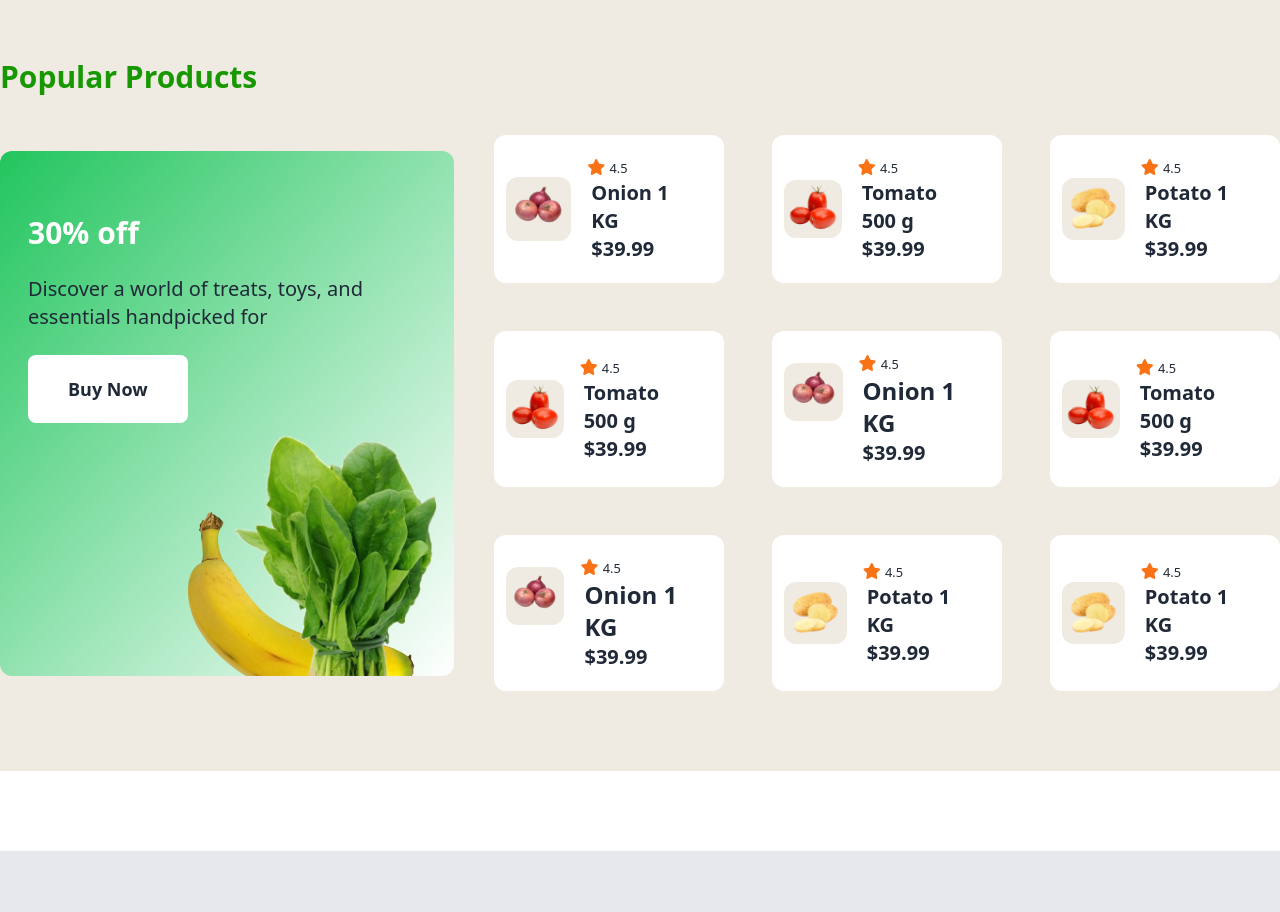
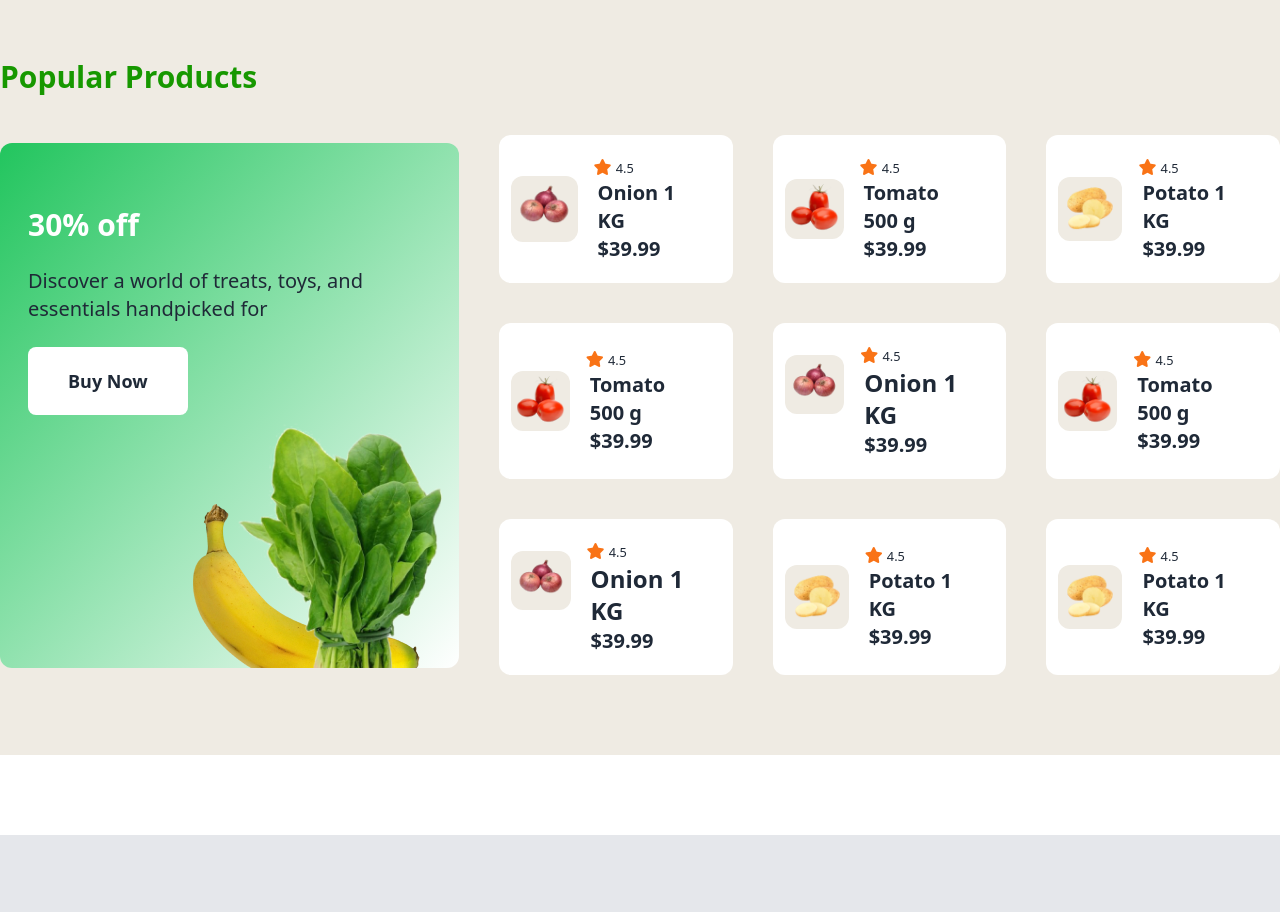
Before and after one commit to Hrikesh145/green-veg, a plain HTML site: page index.html in a window 1280 px wide. Shown: the part 1800-2712 px from the top of the page. Drawn offline with nearby package versions, Linux system fonts and the light colour scheme.

Commit message:
mini card change

```diff
--- a/index.html
+++ b/index.html
@@ -202,7 +202,7 @@
               </div>
             </div>
             <!-- mini cards -->
-            <div class="grid grid-cols-2 lg:grid-cols-3 gap-12 ">
+            <div class="grid grid-cols-2 lg:grid-cols-3 gap-10 ">
               <!-- card 1 -->
               <div
                 class="flex bg-white rounded-xl py-5 pr-8 justify-center items-center"
```
